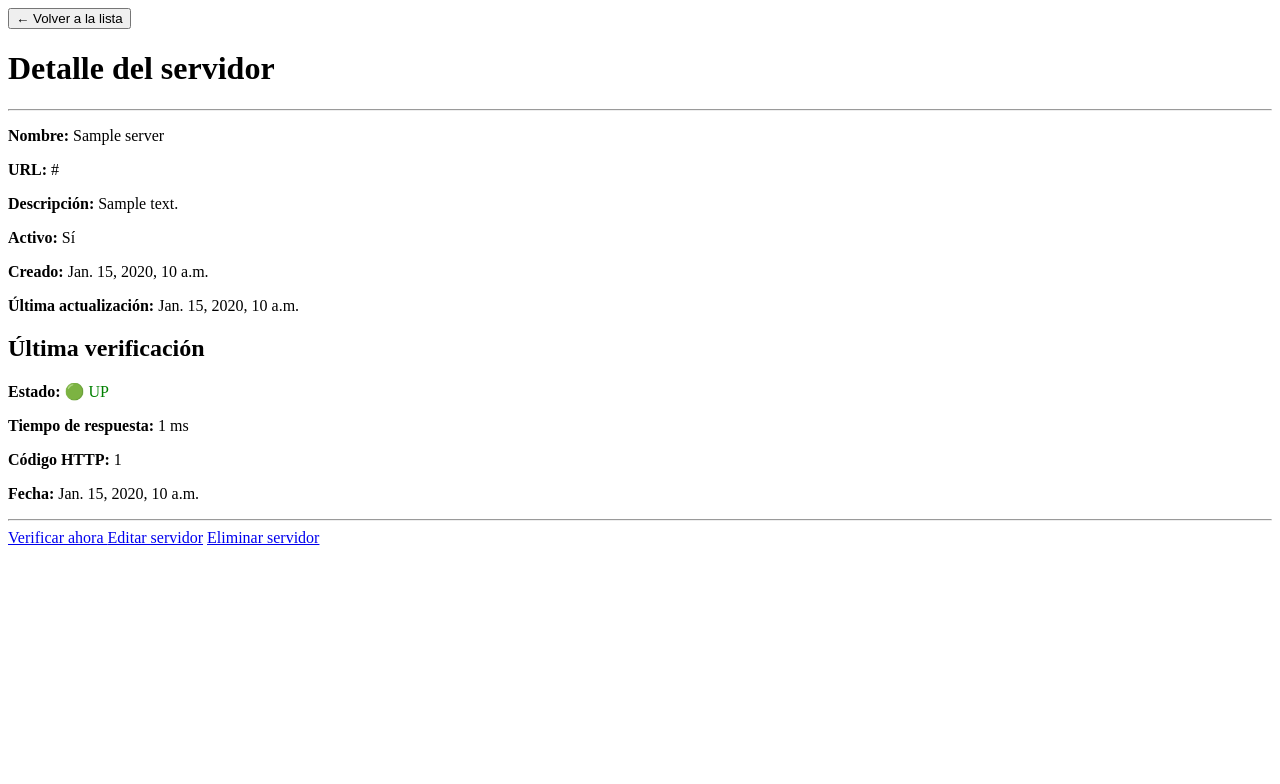
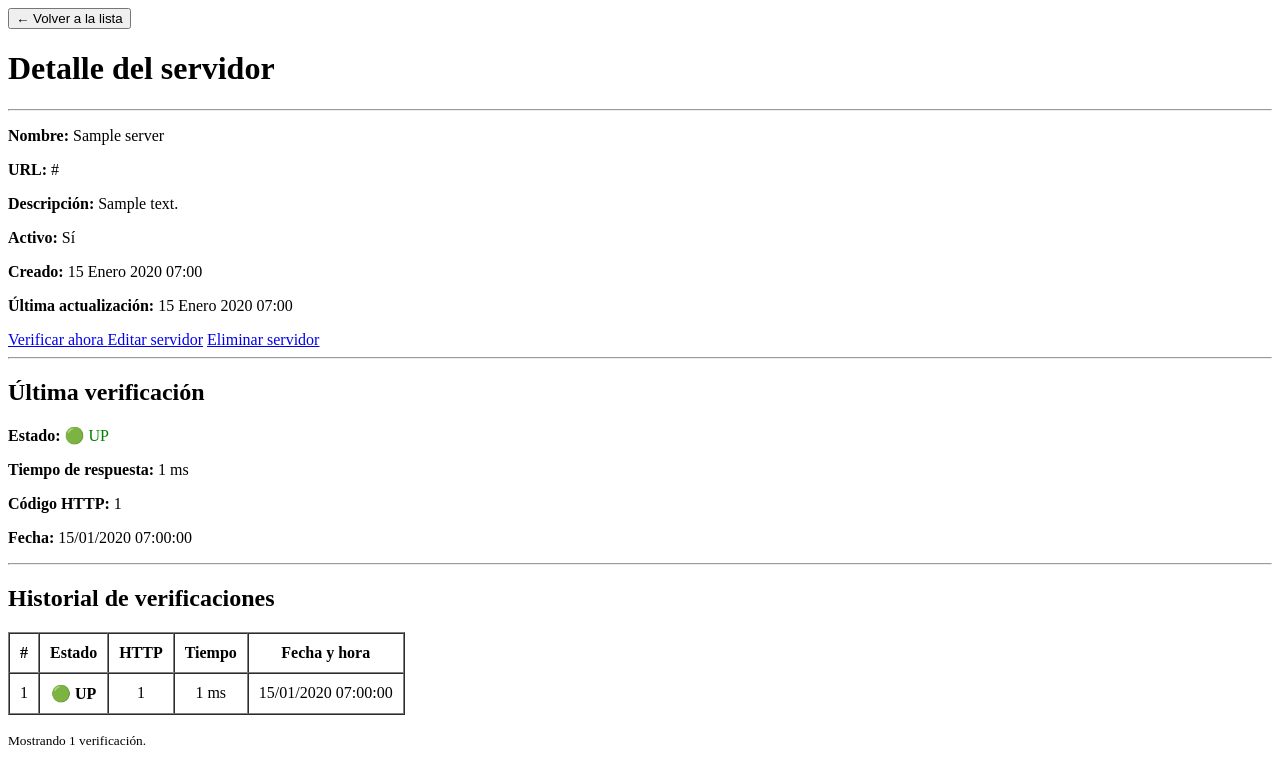
Before and after one commit to alumort/healthcheck-dashboard, a Django app: page /servers/1/detail/ in a window 1280 px wide. Shown: the top 784 px of the page. Run offline with Django 4.2, Linux system fonts and the light colour scheme; tables that the repository leaves empty hold one stand-in row (values such as "Sample post").

Commit message:
[AS] Sprint 4 - arreglos de formato de detalles del servidor, añadido historial de revisiones, corregidas redirecciones de botones en las views

```diff
--- a/config/config/settings.py
+++ b/config/config/settings.py
@@ -100,9 +100,9 @@ AUTH_PASSWORD_VALIDATORS = [
 # Internationalization
 # https://docs.djangoproject.com/en/4.2/topics/i18n/
 
-LANGUAGE_CODE = 'en-us'
+LANGUAGE_CODE = 'es-ar'
 
-TIME_ZONE = 'UTC'
+TIME_ZONE = 'America/Argentina/Buenos_Aires'
 
 USE_I18N = True
 
--- a/config/servers/templates/servers/server_detail.html
+++ b/config/servers/templates/servers/server_detail.html
@@ -26,6 +26,15 @@
 <p><strong>Creado:</strong> {{ server.created_at }}</p>
 
 <p><strong>Última actualización:</strong> {{ server.updated_at }}</p>
+
+<a href="{% url 'server_check' server.pk %}">
+    Verificar ahora
+</a>
+
+<a href="{% url 'server_update' server.pk %}">Editar servidor</a>
+
+<a href="{% url 'server_delete' server.pk %}">Eliminar servidor</a>
+<hr>
 <h2>Última verificación</h2>
 
 {% if last_check %}
@@ -34,16 +43,16 @@
     <strong>Estado:</strong>
 
     {% if last_check.status == "UP" %}
-            <span style="color: green;">🟢 UP</span>
+        <span style="color:green;">🟢 UP</span>
 
     {% elif last_check.status == "DOWN" %}
-            <span style="color: red;">🔴 DOWN</span>
+        <span style="color:red;">🔴 DOWN</span>
 
     {% elif last_check.status == "TIMEOUT" %}
-            <span style="color: orange;">🟡 TIMEOUT</span>
+        <span style="color:orange;">🟡 TIMEOUT</span>
 
     {% else %}
-            <span style="color: gray;">⚪ UNKNOWN</span>
+        <span style="color:gray;">⚪ UNKNOWN</span>
     {% endif %}
 </p>
 
@@ -61,7 +70,7 @@
 
 <p>
     <strong>Fecha:</strong>
-        {{ last_check.checked_at }}
+    {{ last_check.checked_at|date:"d/m/Y H:i:s" }}
 </p>
 
 {% else %}
@@ -71,12 +80,78 @@
 {% endif %}
 
 <hr>
-<a href="{% url 'server_check' server.pk %}">
-    Verificar ahora
-</a>
 
-<a href="{% url 'server_update' server.pk %}">Editar servidor</a>
+<h2>Historial de verificaciones</h2>
 
-<a href="{% url 'server_delete' server.pk %}">Eliminar servidor</a>
+{% if checks %}
+
+<table border="1" cellpadding="10" cellspacing="0">
+
+    <thead>
+        <tr>
+            <th>#</th>
+            <th>Estado</th>
+            <th>HTTP</th>
+            <th>Tiempo</th>
+            <th>Fecha y hora</th>
+        </tr>
+    </thead>
+
+    <tbody>
+
+    {% for check in checks %}
+
+        <tr>
+
+            <td align="center">
+                {{ forloop.counter }}
+            </td>
+
+            <td align="center">
+                {% if check.status == "UP" %}
+                    🟢 <strong>UP</strong>
+
+                {% elif check.status == "DOWN" %}
+                    🔴 <strong>DOWN</strong>
+
+                {% elif check.status == "TIMEOUT" %}
+                    🟡 <strong>TIMEOUT</strong>
+
+                {% else %}
+                    ⚪ <strong>UNKNOWN</strong>
+                {% endif %}
+            </td>
+
+            <td align="center">
+                {{ check.status_code|default:"-" }}
+            </td>
+
+            <td align="center">
+                {{ check.response_time }} ms
+            </td>
+
+            <td>
+                {{ check.checked_at|date:"d/m/Y H:i:s" }}
+            </td>
+
+        </tr>
+
+    {% endfor %}
+
+    </tbody>
+
+</table>
+
+<p>
+    <small>
+        Mostrando {{ checks|length }} verificación{{ checks|length|pluralize:"es" }}.
+    </small>
+</p>
+
+{% else %}
+
+<p>⚪ No hay verificaciones registradas.</p>
+
+{% endif %}
 
 {% endblock %}
--- a/config/servers/views.py
+++ b/config/servers/views.py
@@ -26,7 +26,7 @@ def server_create(request):
 
         if form.is_valid():
             form.save()
-            return redirect("dashboard")
+            return redirect("server_list")
 
     else:
         form = ServerForm()
@@ -42,15 +42,21 @@ def server_create(request):
 
 def server_detail(request, pk):
     server= get_object_or_404(Server, pk=pk)
-    last_check = server.health_checks.order_by("-checked_at").first()
 
-    return render(request,
-    "servers/server_detail.html",
+    checks = server.health_checks.order_by("-checked_at")[:10]
+
+    last_check = checks.first()
+
+    return render(
+        request,
+        "servers/server_detail.html",
         {
             "server": server,
             "last_check": last_check,
+            "checks": checks,
         },
     )
+
 
 def server_update(request, pk):
     server = get_object_or_404(Server, pk=pk)
```
Lines whose indentation alone changed are shown as unchanged.
